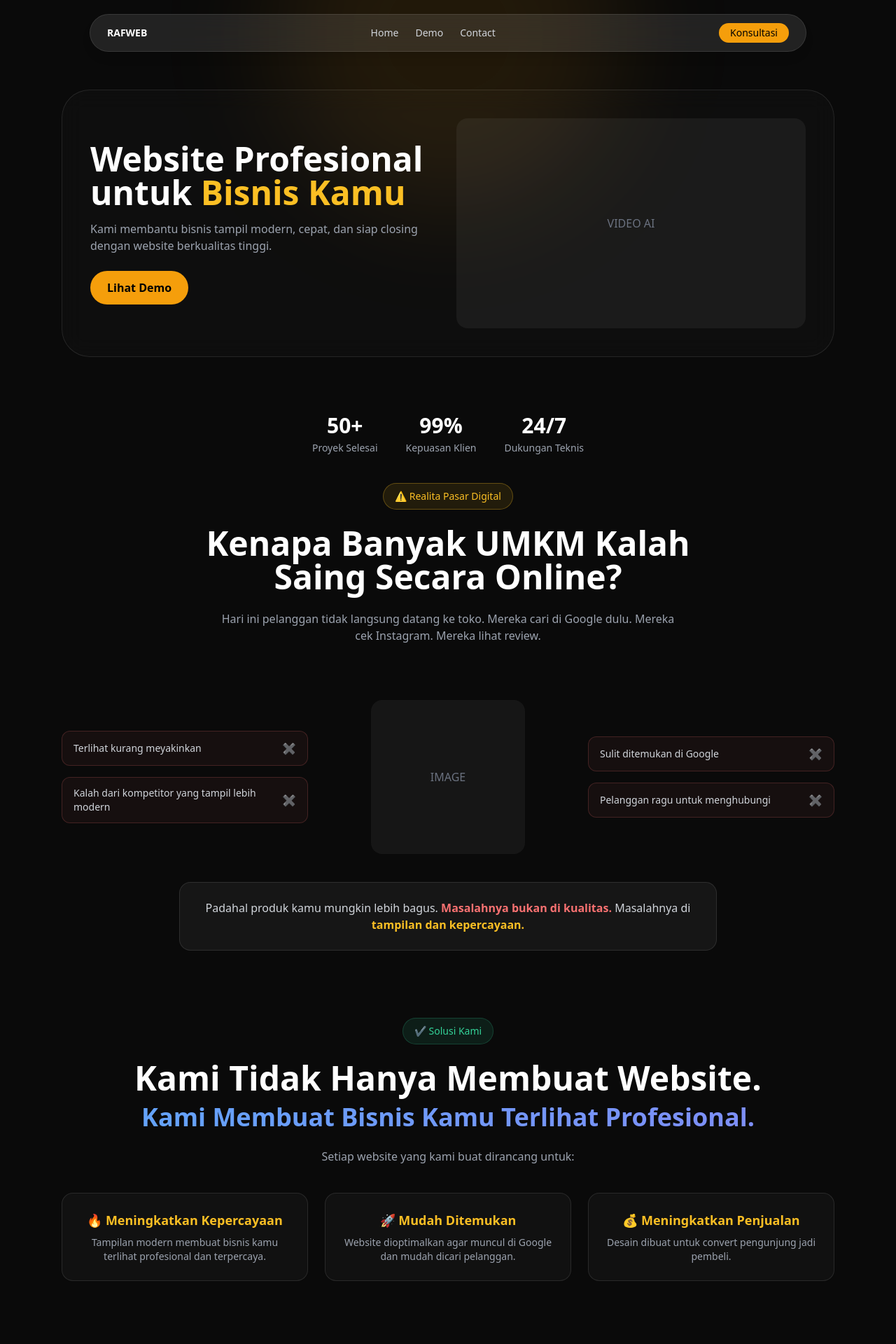
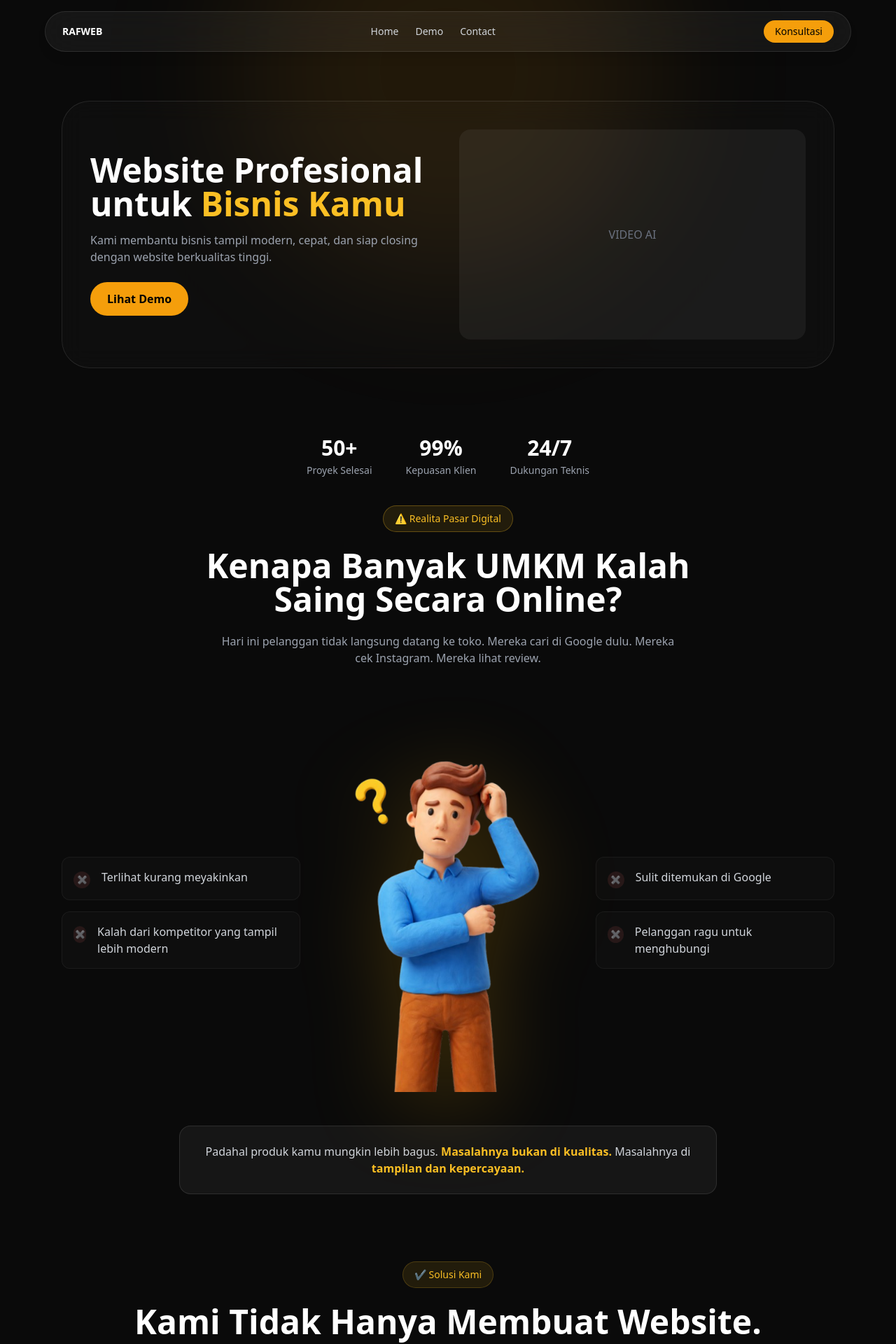
Before and after one commit to kustoro2026-oss/porto-fahri, a React (Vite) app: page / in a window 1280 px wide. Shown: the top 1920 px of the page at 70% size. Built offline with nearby package versions, Linux system fonts and the light colour scheme.

Commit message:
Update Home

```diff
--- a/src/pages/Home.jsx
+++ b/src/pages/Home.jsx
@@ -8,6 +8,8 @@ import restoImg from "../assets/Resto.jpg";
 import sekolahImg from "../assets/Sekolah.jpg";
 import laundryImg from "../assets/Loundry.jpg";
 import umrohImg from "../assets/Umroh.jpg";
+
+import thinkingImg from "../assets/thinking.png";
 
 export default function Home() {
   const [filter, setFilter] = useState("all");
@@ -77,16 +79,16 @@ export default function Home() {
   return (
     <div className="min-h-screen bg-[#0a0a0a] text-white relative overflow-hidden">
       {/* BACKGROUND GLOW */}
-      <div className="absolute top-[-200px] left-1/2 -translate-x-1/2 w-[500px] h-[500px] bg-amber-500/10 blur-[80px] rounded-full"></div>
+      <div className="absolute top-[-200px] left-1/2 -translate-x-1/2 w-[400px] md:w-[600px] h-[400px] md:h-[600px] bg-amber-500/10 blur-[100px] rounded-full"></div>
 
       {/* ===================== */}
       {/* 🔥 NAVBAR FLOATING */}
       {/* ===================== */}
-      <div className="fixed top-5 left-1/2 -translate-x-1/2 z-50 w-[90%] max-w-5xl">
-        <div className="backdrop-blur-lg bg-white/10 border border-white/10 rounded-full px-6 py-3 flex justify-between items-center shadow-lg">
+      <div className="fixed top-4 left-1/2 -translate-x-1/2 z-50 w-[92%] max-w-6xl">
+        <div className="backdrop-blur-xl bg-white/5 border border-white/10 rounded-full px-4 md:px-6 py-3 flex justify-between items-center shadow-lg">
           <h1 className="font-semibold text-sm">RAFWEB</h1>
 
-          <div className="flex gap-6 text-sm text-gray-300">
+          <div className="hidden md:flex gap-6 text-sm text-gray-300">
             <a href="#" className="hover:text-amber-400">
               Home
             </a>
@@ -98,18 +100,18 @@ export default function Home() {
             </a>
           </div>
 
-          <button className="bg-amber-500 text-black px-4 py-1 rounded-full text-sm font-medium">
+          <button className="bg-amber-500 hover:bg-amber-400 text-black px-3 md:px-4 py-1.5 rounded-full text-xs md:text-sm font-medium transition">
             Konsultasi
           </button>
         </div>
       </div>
 
-      <div className="max-w-6xl mx-auto px-6 py-32 relative z-10">
+      <div className="max-w-6xl mx-auto px-4 md:px-6 pt-28 md:pt-36 pb-16 relative z-10">
         {/* ===================== */}
         {/* 🔥 HERO SECTION */}
         {/* ===================== */}
-        <div className="border border-white/10 rounded-[40px] p-6 md:p-10 bg-white/[0.02] backdrop-blur-lg mb-20">
-          <div className="grid md:grid-cols-2 gap-6 items-center">
+        <div className="border border-white/10 rounded-[30px] md:rounded-[40px] p-6 md:p-10 bg-white/[0.02] backdrop-blur-lg mb-16 md:mb-24">
+          <div className="grid md:grid-cols-2 gap-8 items-center">
             {/* TEXT */}
             <div>
               <h1 className="text-3xl md:text-5xl font-bold leading-tight">
@@ -117,18 +119,18 @@ export default function Home() {
                 <span className="text-amber-400">Bisnis Kamu</span>
               </h1>
 
-              <p className="text-gray-400 mt-4">
+              <p className="text-gray-400 mt-4 text-sm md:text-base">
                 Kami membantu bisnis tampil modern, cepat, dan siap closing
                 dengan website berkualitas tinggi.
               </p>
 
-              <button className="mt-6 bg-amber-500 text-black px-6 py-3 rounded-full font-semibold hover:scale-105 transition">
+              <button className="mt-6 bg-amber-500 hover:bg-amber-400 text-black px-5 py-2.5 md:px-6 md:py-3 rounded-full font-semibold transition">
                 Lihat Demo
               </button>
             </div>
 
             {/* VIDEO / IMAGE */}
-            <div className="h-[250px] md:h-[300px] bg-white/5 rounded-2xl flex items-center justify-center text-gray-500">
+            <div className="h-[200px] md:h-[300px] bg-white/5 rounded-2xl flex items-center justify-center text-gray-500">
               VIDEO AI
             </div>
           </div>
@@ -137,11 +139,11 @@ export default function Home() {
         {/* ===================== */}
         {/* 🔥 TAMBAHKAN DI SINI */}
         {/* ===================== */}
-        <div className="text-center mb-20">
+        <div className="text-center mb-16 md:mb-24">
           {/* STATS */}
-          <div className="flex flex-wrap justify-center gap-10 mb-10">
+          <div className="flex flex-wrap justify-center gap-8 md:gap-12 mb-10">
             <div>
-              <h2 className="text-3xl font-bold text-white">50+</h2>
+              <h2 className="text-2xl md:text-3xl font-bold text-white">50+</h2>
               <p className="text-gray-400 text-sm mt-1">Proyek Selesai</p>
             </div>
 
@@ -177,54 +179,83 @@ export default function Home() {
         {/* 🔥 PROBLEM DETAIL SECTION */}
         {/* ===================== */}
         <div className="mb-24">
-          <div className="grid md:grid-cols-3 gap-6 items-center">
+          <div className="grid md:grid-cols-3 gap-10 items-center">
             {/* LEFT */}
-            <div className="space-y-4">
-              <div className="border border-red-400/20 bg-red-400/5 rounded-xl px-4 py-3 flex justify-between items-center">
-                <span className="text-sm text-gray-300">
+            <div className="space-y-4 order-2 md:order-1">
+              {/* ITEM 1 */}
+              <div className="group relative flex items-start gap-4 p-4 rounded-xl bg-white/[0.02] border border-white/5 hover:border-red-400/30 transition hover:-translate-y-0.5 overflow-hidden">
+                {/* GLOW LINE */}
+                <div className="absolute left-0 top-0 h-full w-[2px] bg-gradient-to-b from-transparent via-red-400/50 to-transparent opacity-0 group-hover:opacity-100 transition"></div>
+
+                {/* ICON */}
+                <div className="w-6 h-6 flex items-center justify-center rounded-full bg-red-400/10 text-red-400 text-xs mt-1">
+                  ✖
+                </div>
+
+                {/* TEXT */}
+                <p className="text-gray-300 text-sm md:text-base leading-relaxed group-hover:text-white transition">
                   Terlihat kurang meyakinkan
-                </span>
-                <span className="text-red-400">✖</span>
+                </p>
               </div>
 
-              <div className="border border-red-400/20 bg-red-400/5 rounded-xl px-4 py-3 flex justify-between items-center">
-                <span className="text-sm text-gray-300">
+              {/* ITEM 2 */}
+              <div className="group relative flex items-start gap-4 p-4 rounded-xl bg-white/[0.02] border border-white/5 hover:border-red-400/30 transition hover:-translate-y-0.5 overflow-hidden">
+                <div className="absolute left-0 top-0 h-full w-[2px] bg-gradient-to-b from-transparent via-red-400/50 to-transparent opacity-0 group-hover:opacity-100 transition"></div>
+
+                <div className="w-6 h-6 flex items-center justify-center rounded-full bg-red-400/10 text-red-400 text-xs mt-1">
+                  ✖
+                </div>
+
+                <p className="text-gray-300 text-sm md:text-base leading-relaxed group-hover:text-white transition">
                   Kalah dari kompetitor yang tampil lebih modern
-                </span>
-                <span className="text-red-400">✖</span>
+                </p>
               </div>
             </div>
 
-            {/* IMAGE */}
-            <div className="flex justify-center">
-              <div className="w-[220px] h-[220px] bg-white/5 rounded-2xl flex items-center justify-center text-gray-500">
-                IMAGE
-              </div>
+            {/* AVATAR (NO BOX) */}
+            <div className="flex justify-center order-1 md:order-2 relative">
+              <img
+                src={thinkingImg}
+                alt="thinking"
+                className="w-[260px] md:w-[360px] object-contain drop-shadow-[0_20px_60px_rgba(255,180,0,0.2)]"
+              />
             </div>
 
             {/* RIGHT */}
-            <div className="space-y-4">
-              <div className="border border-red-400/20 bg-red-400/5 rounded-xl px-4 py-3 flex justify-between items-center">
-                <span className="text-sm text-gray-300">
+            <div className="space-y-4 order-3">
+              {/* ITEM 1 */}
+              <div className="group relative flex items-start gap-4 p-4 rounded-xl bg-white/[0.02] border border-white/5 hover:border-red-400/30 transition hover:-translate-y-0.5 overflow-hidden">
+                <div className="absolute left-0 top-0 h-full w-[2px] bg-gradient-to-b from-transparent via-red-400/50 to-transparent opacity-0 group-hover:opacity-100 transition"></div>
+
+                <div className="w-6 h-6 flex items-center justify-center rounded-full bg-red-400/10 text-red-400 text-xs mt-1">
+                  ✖
+                </div>
+
+                <p className="text-gray-300 text-sm md:text-base leading-relaxed group-hover:text-white transition">
                   Sulit ditemukan di Google
-                </span>
-                <span className="text-red-400">✖</span>
+                </p>
               </div>
 
-              <div className="border border-red-400/20 bg-red-400/5 rounded-xl px-4 py-3 flex justify-between items-center">
-                <span className="text-sm text-gray-300">
+              {/* ITEM 2 */}
+              <div className="group relative flex items-start gap-4 p-4 rounded-xl bg-white/[0.02] border border-white/5 hover:border-red-400/30 transition hover:-translate-y-0.5 overflow-hidden">
+                <div className="absolute left-0 top-0 h-full w-[2px] bg-gradient-to-b from-transparent via-red-400/50 to-transparent opacity-0 group-hover:opacity-100 transition"></div>
+
+                <div className="w-6 h-6 flex items-center justify-center rounded-full bg-red-400/10 text-red-400 text-xs mt-1">
+                  ✖
+                </div>
+
+                <p className="text-gray-300 text-sm md:text-base leading-relaxed group-hover:text-white transition">
                   Pelanggan ragu untuk menghubungi
-                </span>
-                <span className="text-red-400">✖</span>
+                </p>
               </div>
             </div>
           </div>
 
           {/* BOTTOM TEXT */}
-          <div className="mt-10 max-w-3xl mx-auto bg-white/5 border border-white/10 rounded-2xl px-6 py-6 text-center">
-            <p className="text-gray-300">
+          <div className="mt-12 max-w-3xl mx-auto bg-white/5 border border-white/10 rounded-2xl px-6 py-6 text-center">
+            <p className="text-gray-300 text-sm md:text-base leading-relaxed">
               Padahal produk kamu mungkin lebih bagus.{" "}
-              <span className="text-red-400 font-semibold">
+              <span className="text-amber-400 font-semibold">
                 Masalahnya bukan di kualitas.
               </span>{" "}
               Masalahnya di{" "}
@@ -240,7 +271,7 @@ export default function Home() {
         {/* ===================== */}
         <div className="text-center mb-24">
           {/* BADGE */}
-          <div className="inline-flex items-center gap-2 px-4 py-2 rounded-full bg-emerald-400/10 border border-emerald-400/20 text-emerald-400 text-sm mb-6">
+          <div className="inline-flex items-center gap-2 px-4 py-2 rounded-full bg-amber-400/10 border border-amber-400/20 text-amber-400 text-sm mb-6">
             ✔ Solusi Kami
           </div>
 
@@ -249,7 +280,7 @@ export default function Home() {
             Kami Tidak Hanya Membuat Website.
           </h2>
 
-          <h3 className="text-2xl md:text-4xl font-bold mt-3 bg-gradient-to-r from-blue-400 to-indigo-400 bg-clip-text text-transparent">
+          <h3 className="text-2xl md:text-4xl font-bold mt-3 bg-gradient-to-r from-amber-400 to-yellow-300 bg-clip-text text-transparent">
             Kami Membuat Bisnis Kamu Terlihat Profesional.
           </h3>
 
@@ -295,7 +326,7 @@ export default function Home() {
         <div className="grid md:grid-cols-3 gap-6 mt-10">
           {/* 1 */}
           <div className="bg-white/[0.03] border border-white/10 rounded-2xl p-6">
-            <div className="w-12 h-12 mb-4 rounded-xl bg-white/10 flex items-center justify-center text-amber-400 text-xl">
+            <div className="w-12 h-12 mb-4 rounded-xl bg-amber-400/10 border border-amber-400/20 flex items-center justify-center text-amber-400 text-xl">
               🛡️
             </div>
             <h4 className="font-semibold text-lg mb-2">
@@ -309,7 +340,7 @@ export default function Home() {
 
           {/* 2 */}
           <div className="bg-white/[0.03] border border-white/10 rounded-2xl p-6">
-            <div className="w-12 h-12 mb-4 rounded-xl bg-white/10 flex items-center justify-center text-amber-400 text-xl">
+            <div className="w-12 h-12 mb-4 rounded-xl bg-amber-400/10 border border-amber-400/20 flex items-center justify-center text-amber-400 text-xl">
               💬
             </div>
             <h4 className="font-semibold text-lg mb-2">
@@ -323,7 +354,7 @@ export default function Home() {
 
           {/* 3 */}
           <div className="bg-white/[0.03] border border-white/10 rounded-2xl p-6">
-            <div className="w-12 h-12 mb-4 rounded-xl bg-white/10 flex items-center justify-center text-amber-400 text-xl">
+            <div className="w-12 h-12 mb-4 rounded-xl bg-amber-400/10 border border-amber-400/20 flex items-center justify-center text-amber-400 text-xl">
               📱
             </div>
             <h4 className="font-semibold text-lg mb-2">Mobile Friendly 100%</h4>
@@ -335,7 +366,7 @@ export default function Home() {
 
           {/* 4 */}
           <div className="bg-white/[0.03] border border-white/10 rounded-2xl p-6">
-            <div className="w-12 h-12 mb-4 rounded-xl bg-white/10 flex items-center justify-center text-amber-400 text-xl">
+            <div className="w-12 h-12 mb-4 rounded-xl bg-amber-400/10 border border-amber-400/20 flex items-center justify-center text-amber-400 text-xl">
               🔍
             </div>
             <h4 className="font-semibold text-lg mb-2">
@@ -348,7 +379,7 @@ export default function Home() {
 
           {/* 5 */}
           <div className="bg-white/[0.03] border border-white/10 rounded-2xl p-6">
-            <div className="w-12 h-12 mb-4 rounded-xl bg-white/10 flex items-center justify-center text-amber-400 text-xl">
+            <div className="w-12 h-12 mb-4 rounded-xl bg-amber-400/10 border border-amber-400/20 flex items-center justify-center text-amber-400 text-xl">
               ⚡
             </div>
             <h4 className="font-semibold text-lg mb-2">Loading Cepat & Aman</h4>
@@ -366,7 +397,7 @@ export default function Home() {
             Kami tidak menggunakan template asal jadi.
           </p>
 
-          <p className="text-xl md:text-2xl font-semibold mt-2 bg-gradient-to-r from-blue-400 to-indigo-400 bg-clip-text text-transparent">
+          <p className="text-xl md:text-2xl font-semibold mt-2 bg-gradient-to-r from-amber-400 to-yellow-300 bg-clip-text text-transparent">
             Setiap website disesuaikan dengan identitas bisnis kamu.
           </p>
         </div>
@@ -459,15 +490,124 @@ export default function Home() {
               href="https://wa.me/6285707185783?text=Halo%20saya%20ingin%20konsultasi%20website"
               target="_blank"
               rel="noopener noreferrer"
-              className="inline-flex items-center gap-2 bg-gradient-to-r from-amber-400 to-yellow-300 text-black px-6 py-3 rounded-full font-semibold hover:scale-105 transition shadow-lg hover:shadow-amber-400/30"
+              className="inline-flex items-center gap-2 bg-gradient-to-r from-amber-400 to-yellow-300 text-black px-5 py-2.5 md:px-6 md:py-3 rounded-full font-semibold hover:scale-105 transition"
             >
               Diskusikan Project Kamu ↗
             </a>
           </div>
         </div>
 
+        {/* ===================== */}
+        {/* 🔥 PROCESS SECTION */}
+        {/* ===================== */}
+        <div className="mt-32 grid md:grid-cols-2 gap-10 items-start">
+          {/* LEFT (STICKY) */}
+          <div className="md:sticky md:top-32 h-fit">
+            <p className="text-amber-400 text-sm tracking-widest mb-4">
+              CARA KAMI BEKERJA
+            </p>
+
+            <h2 className="text-4xl md:text-5xl font-bold leading-tight">
+              Proses <br />
+              Pembuatan yang <span className="text-amber-400">Transparan.</span>
+            </h2>
+
+            <p className="text-gray-400 mt-6 max-w-md">
+              Kami memecah proyek kompleks menjadi langkah-langkah sederhana
+              agar Anda selalu tahu apa yang sedang kami kerjakan.
+            </p>
+          </div>
+
+          {/* RIGHT (SCROLL CONTENT) */}
+          <div className="space-y-20">
+            {/* STEP 1 */}
+            <div className="flex gap-6 items-start">
+              <div className="flex flex-col items-center">
+                <div className="w-10 h-10 rounded-full bg-amber-400/10 border border-amber-400/20 flex items-center justify-center text-amber-400 font-bold">
+                  01
+                </div>
+                <div className="w-[2px] h-24 bg-white/10 mt-2"></div>
+              </div>
+
+              <div>
+                <h3 className="text-2xl font-semibold">Konsultasi Gratis</h3>
+                <p className="text-gray-400 mt-2">
+                  Kami dengarkan kebutuhan dan tujuan bisnis kamu.
+                </p>
+              </div>
+            </div>
+
+            {/* STEP 2 */}
+            <div className="flex gap-6 items-start">
+              <div className="flex flex-col items-center">
+                <div className="w-10 h-10 rounded-full bg-amber-400/10 border border-amber-400/20 flex items-center justify-center text-amber-400 font-bold">
+                  02
+                </div>
+                <div className="w-[2px] h-24 bg-white/10 mt-2"></div>
+              </div>
+
+              <div>
+                <h3 className="text-2xl font-semibold">Konsep & Desain</h3>
+                <p className="text-gray-400 mt-2">
+                  Kami kirim preview sebelum website online.
+                </p>
+              </div>
+            </div>
+
+            {/* STEP 3 */}
+            <div className="flex gap-6 items-start">
+              <div className="flex flex-col items-center">
+                <div className="w-10 h-10 rounded-full bg-amber-400/10 border border-amber-400/20 flex items-center justify-center text-amber-400 font-bold">
+                  03
+                </div>
+                <div className="w-[2px] h-24 bg-white/10 mt-2"></div>
+              </div>
+
+              <div>
+                <h3 className="text-2xl font-semibold">Revisi & Finalisasi</h3>
+                <p className="text-gray-400 mt-2">
+                  Pastikan semuanya sesuai dengan keinginan kamu.
+                </p>
+              </div>
+            </div>
+
+            {/* STEP 4 */}
+            <div className="flex gap-6 items-start">
+              <div className="flex flex-col items-center">
+                <div className="w-10 h-10 rounded-full bg-amber-400/10 border border-amber-400/20 flex items-center justify-center text-amber-400 font-bold">
+                  04
+                </div>
+                <div className="w-[2px] h-24 bg-white/10 mt-2"></div>
+              </div>
+
+              <div>
+                <h3 className="text-2xl font-semibold">Launching</h3>
+                <p className="text-gray-400 mt-2">
+                  Website aktif dan siap digunakan.
+                </p>
+              </div>
+            </div>
+
+            {/* STEP 5 */}
+            <div className="flex gap-6 items-start">
+              <div className="flex flex-col items-center">
+                <div className="w-10 h-10 rounded-full bg-amber-400/10 border border-amber-400/20 flex items-center justify-center text-amber-400 font-bold">
+                  05
+                </div>
+              </div>
+
+              <div>
+                <h3 className="text-2xl font-semibold">Support</h3>
+                <p className="text-gray-400 mt-2">
+                  Kami tetap membantu setelah website selesai.
+                </p>
+              </div>
+            </div>
+          </div>
+        </div>
+
         {/* FOOTER */}
-        <div className="text-center mt-20 text-gray-500 text-sm">
+        <div className="text-center mt-10 text-gray-500 text-xs md:text-sm">
           © 2026 Rafi Web Studio
         </div>
       </div>
```
Also changed, not shown: src/assets/thinking.png (added).
